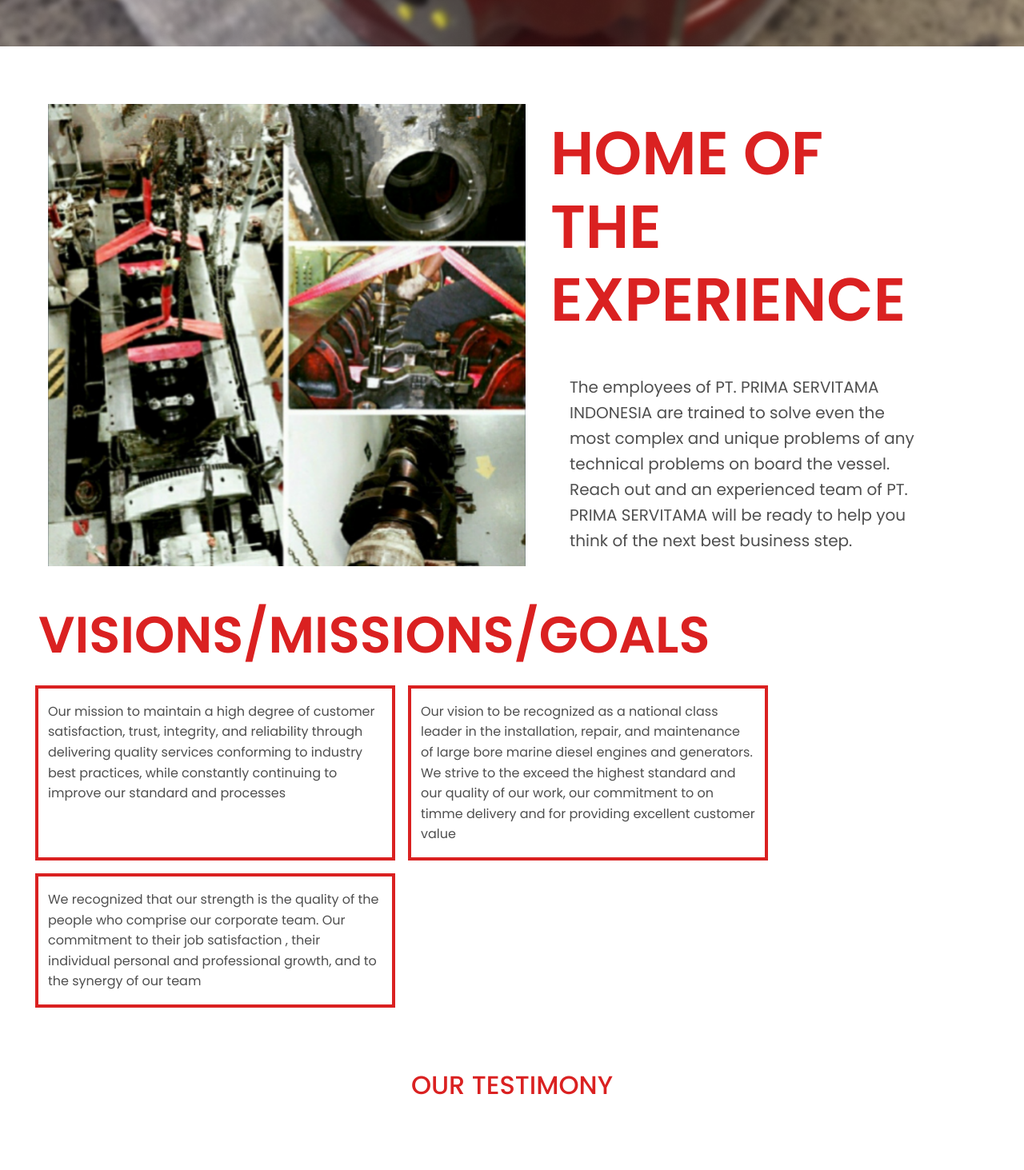
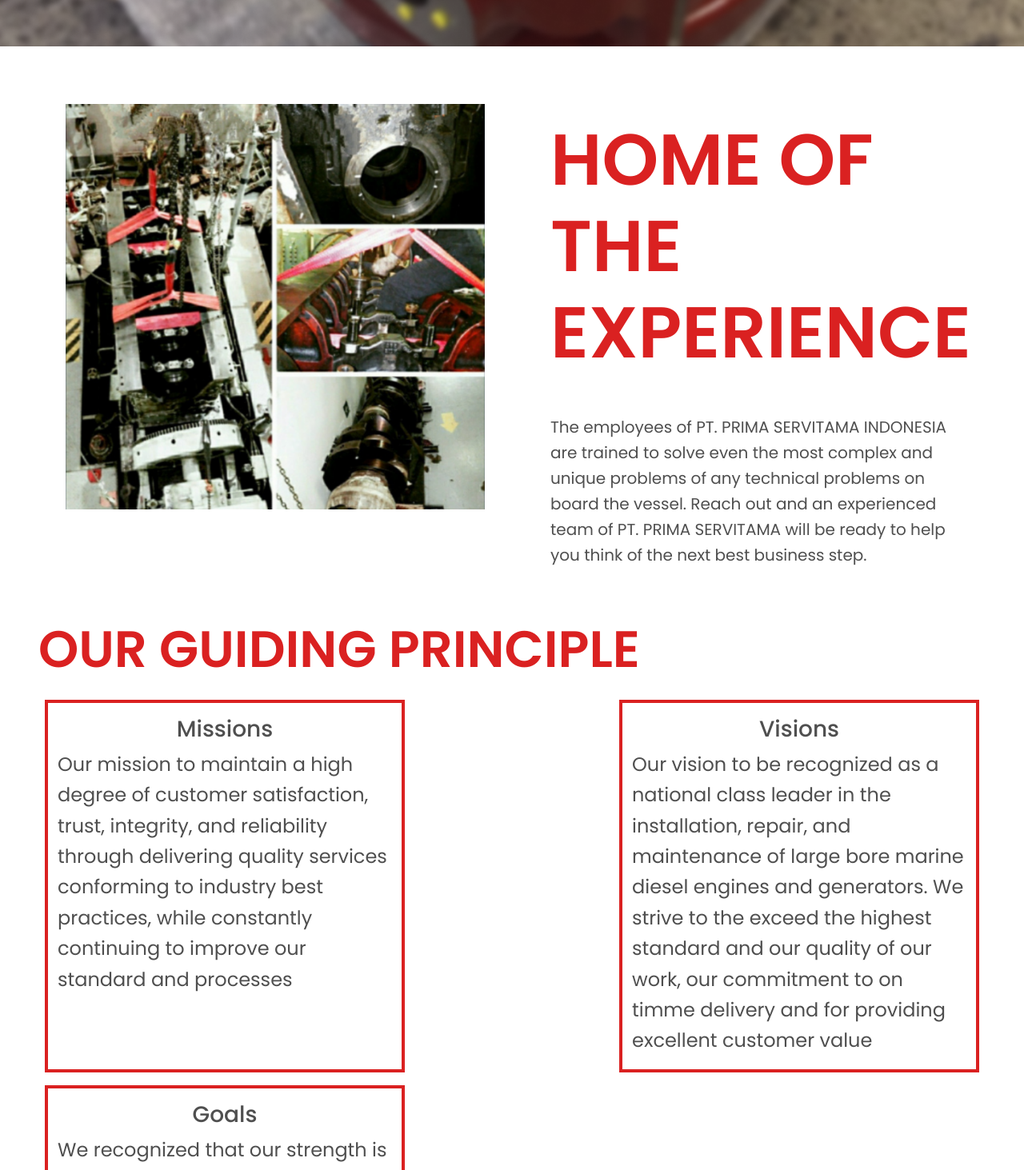
Before and after one commit to AzelFA/primaserv_web, a React (Create React App) app: page / in a window 1280 px wide. Shown: the part 540-2003 px from the top of the page at 80% size. Built offline with nearby package versions, Linux system fonts and the light colour scheme.

Commit message:
Fixed layout and responsive

```diff
--- a/src/custom.scss
+++ b/src/custom.scss
@@ -9,7 +9,11 @@
   }
 
 .heroFont {
-    font-size: 68px;
+    font-size: 46px !important;
+}
+
+.homeFont {
+    font-size: 62px !important;
 }
 
 .iginv {
@@ -18,15 +22,16 @@
 }
 
 .heroBg {
-    height: 50vh;
+    height: 85% !important;
 }
 
 .devAlign{
     text-align: center;
+    font-size: 16px;
 }
 
 .titleBawah{
-    font-size: 54px;
+    font-size: 48px;
     font-weight: 600;
     color:#DA2121;
     text-align: center;
@@ -36,12 +41,28 @@
     border: 4px solid $myprimary !important;
     margin-top: 1rem !important;
     width: 450px !important;
+    height: max-content;
   }
 
+.devText{
+    font-size: 18px;
+}
 
 @include media-breakpoint-up(lg) {
+    .borderRed{
+        height: 466px;
+      }
+
+      .devText{
+        font-size: 24px;
+    }
+
     .heroFont {
-        font-size: 90px;
+        font-size: 90px !important;
+    }
+
+    .homeFont {
+        font-size: 90px !important;
     }
 
     .iginv {
@@ -58,7 +79,7 @@
     }
 
     .titleBawah{
-        font-size: 64px;
+        font-size: 64px !important;
     }
 
     .devAlign{
--- a/src/home/components/about.js
+++ b/src/home/components/about.js
@@ -12,13 +12,13 @@
                         marginRight: 'auto',
                         marginLeft: 'auto',
 
-                    }} className='heroBg'></img>
+                    }} className='heroBg img-fluid'></img>
                 </MDBCol>
-                <MDBCol lg='6' className='align-items-center justify-content-between mx-auto px-lg-5'>
+                <MDBCol lg='6' className='align-items-center justify-content-between mx-auto px-3 px-lg-5'>
                 <h1 className='devAlign heroFont d-flex' style={{ color: '#DA2121', padding: '0px', fontSize: '76px', fontWeight:'600', marginTop:'1rem' }} >
                     HOME OF THE EXPERIENCE
                 </h1>
-                <p className='devAlign mt-lg-5 px-4' style={{fontSize:'20px'}}>
+                <p className='devAlign mt-lg-5 px-3 px-lg-0' style={{fontSize:'20px'}}>
                     The employees of PT. PRIMA SERVITAMA INDONESIA are trained to solve even the most complex and unique problems of any technical problems on board the vessel. Reach out and an experienced team of PT. PRIMA SERVITAMA will be ready to help you think of the next best business step.
                 </p>
                 </MDBCol>
--- a/src/home/components/homepage.js
+++ b/src/home/components/homepage.js
@@ -19,7 +19,7 @@
                     <div className='p-lg-5 p-3 m-0'>
                         <MDBRow className='align-items-center justify-content-between'>
                             <MDBCol lg='6'>
-                            <h1 className='text-white heroFont' style={{width:'250px'}}>PRIMA SERVITAMA</h1>
+                            <h1 className='text-white homeFont' style={{width:'250px'}}>PRIMA SERVITAMA</h1>
                             <h4 className='text-white iginv' style={{fontWeight:'300'}}>We serve you the best</h4>
                             <a href='https://instagram.com' className='py-2 iginv'>
                                 <MDBIcon fab icon="instagram" size='3x' color='light' />
--- a/src/home/components/visions.js
+++ b/src/home/components/visions.js
@@ -23,17 +23,20 @@
       //     </div>
       //   </div>
       // </MDBContainer>
-      <div breakpoint='lg' className='d-grid justify-content-between align-items-center my-4 gx-5 pt-2 pt-lg-4 mx-auto p-lg-5'>
-        <h1 className='titleBawah devAlign text-left' style={{}}>VISIONS/MISSIONS/GOALS</h1>
-        <MDBRow className=''>
-          <MDBCol lg='4' className='borderRed align-items-center justify-content-center pt-3 mx-lg-2'>
-            <p>Our mission to maintain a high degree of customer satisfaction, trust, integrity, and reliability through delivering quality services conforming to industry best practices, while constantly continuing to improve our standard and processes</p>
+      <div breakpoint='lg' className='justify-content-between align-items-center my-4 gx-5 pt-2 pt-lg-4 mx-auto p-lg-5 p-5'>
+        <h1 className='titleBawah devAlign text-left' style={{}}>OUR GUIDING PRINCIPLE</h1>
+        <MDBRow className='d-flex justify-content-between align-items-center mx-auto'>
+          <MDBCol md='4' className='borderRed align-items-center justify-content-center pt-3 mx-lg-2'>
+            <h5 className='text-center fs-3' style={{fontSize:'24px'}}>Missions</h5>
+            <p className='devText'>Our mission to maintain a high degree of customer satisfaction, trust, integrity, and reliability through delivering quality services conforming to industry best practices, while constantly continuing to improve our standard and processes</p>
           </MDBCol>
-          <MDBCol lg='4' className='borderRed align-items-center justify-content-center pt-3 mx-lg-2'>
-            <p>Our vision to be recognized as a national class leader in the installation, repair, and maintenance of large bore marine diesel engines and generators. We strive to the exceed the highest standard and our quality of our work, our commitment to on timme delivery and for providing excellent customer value</p>
+          <MDBCol md='4' className='borderRed align-items-center justify-content-center pt-3 mx-lg-2'>
+            <h5 className='text-center fs-3' style={{fontSize:'24px'}}>Visions</h5>
+            <p  className='devText'>Our vision to be recognized as a national class leader in the installation, repair, and maintenance of large bore marine diesel engines and generators. We strive to the exceed the highest standard and our quality of our work, our commitment to on timme delivery and for providing excellent customer value</p>
           </MDBCol>
-          <MDBCol lg='4' className='borderRed align-items-center justify-content-center pt-3 mx-lg-2'>
-            <p>We recognized that our strength is the quality of the people who comprise our corporate team. Our commitment to their job satisfaction , their individual personal and professional growth, and to the synergy of our team</p>
+          <MDBCol md='4' className='borderRed align-items-center justify-content-center pt-3 mx-lg-2'>
+            <h5 className='text-center fs-3' style={{fontSize:'24px'}}>Goals</h5>
+            <p className='devText'>We recognized that our strength is the quality of the people who comprise our corporate team. Our commitment to their job satisfaction , their individual personal and professional growth, and to the synergy of our team</p>
           </MDBCol>
         </MDBRow>
       </div>
```
